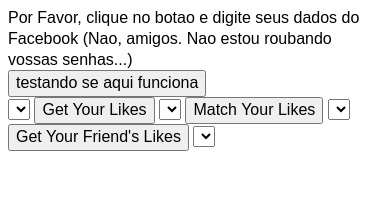
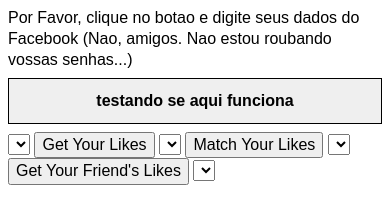
Before and after one commit to brunomurozaki/bubbletest, a website: page index.html in a window 390 px wide. Drawn offline with nearby package versions, Linux system fonts and the light colour scheme.

Commit message:
Putting the jquery mobile into the project

```diff
--- a/index.html
+++ b/index.html
@@ -34,7 +34,7 @@
 		Por Favor, clique no botao e digite seus dados do Facebook (Nao, amigos. Nao estou roubando vossas senhas...)
 		<br/>
 
-		<button id="btFB">testando se aqui funciona</button>
+		<button id="btFB" class="ui-btn">testando se aqui funciona</button>
 
 		<div class="feed">
 			<div id="status">
--- a/index.js
+++ b/index.js
@@ -23,6 +23,11 @@
 
 });
 
+app.get('/login', function(req, res){
+
+
+});
+
 app.listen(port, function() {
     console.log('Our app is running on http://localhost:' + port);
 });
```
